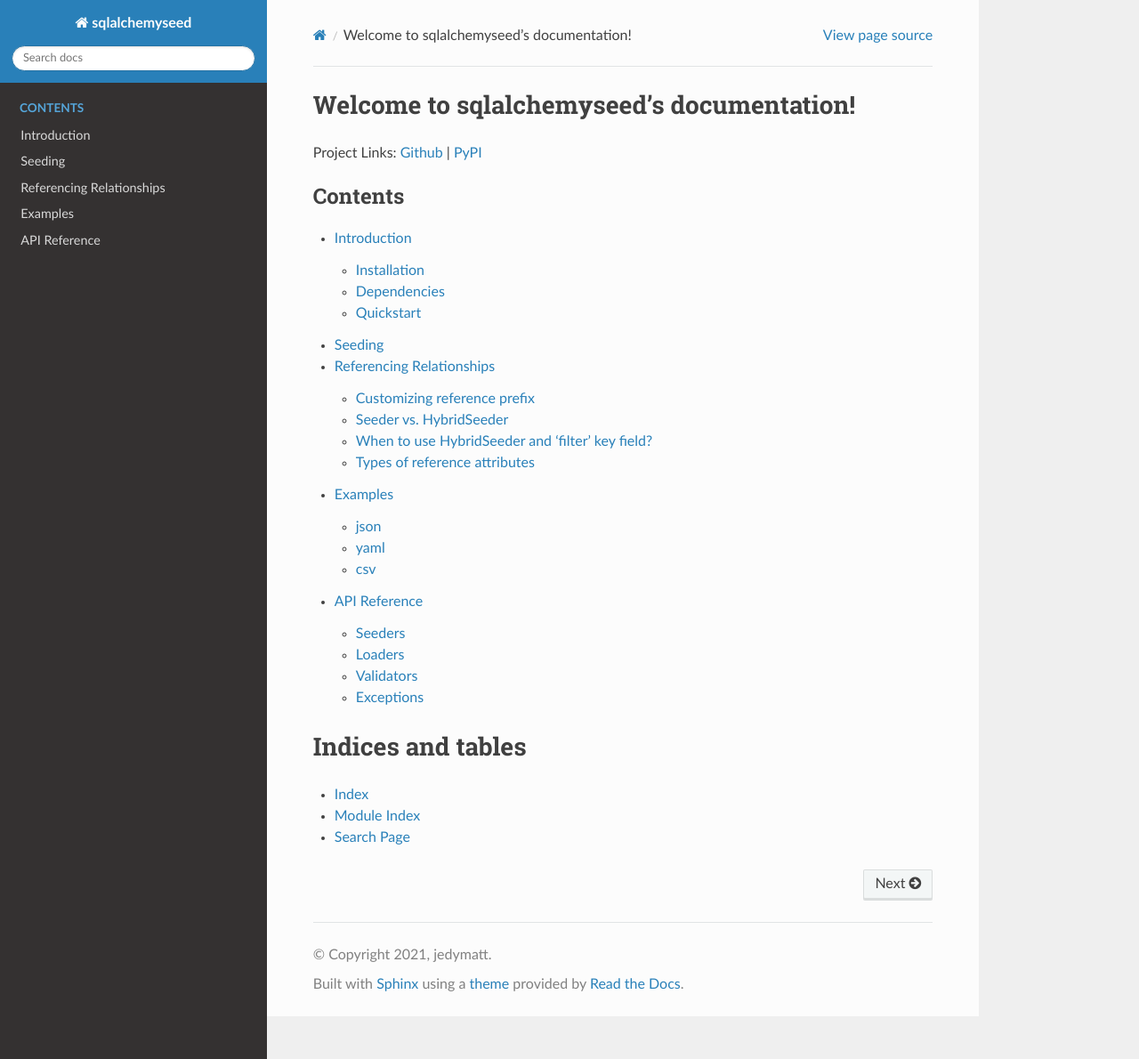
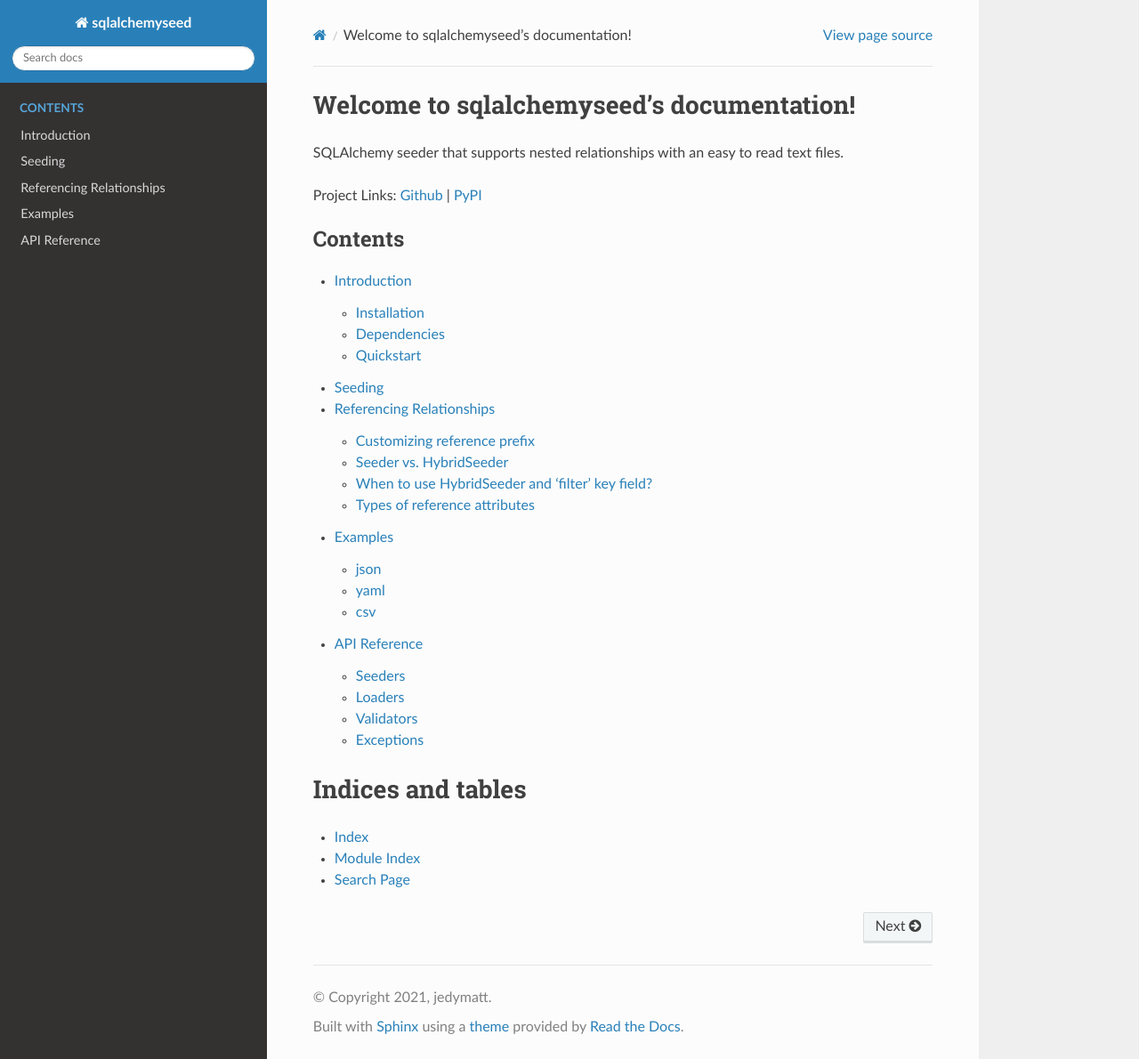
Before and after one commit to jedymatt/sqlalchemyseed, a Sphinx documentation site: the page built from docs/source/index.rst, in a window 1280 px wide and 1190 px high. Shown: the whole window at 89% size. Built offline with Sphinx 7.4.7 and the Read the Docs theme 2.0.0, drawn with Linux system fonts in a browser that asks for light colours.

Commit message:
Update index.rst

```diff
--- a/docs/source/index.rst
+++ b/docs/source/index.rst
@@ -6,6 +6,7 @@
 Welcome to sqlalchemyseed's documentation!
 ==========================================
 
+SQLAlchemy seeder that supports nested relationships with an easy to read text files.
 
 Project Links: `Github`_ | `PyPI`_
 
```
